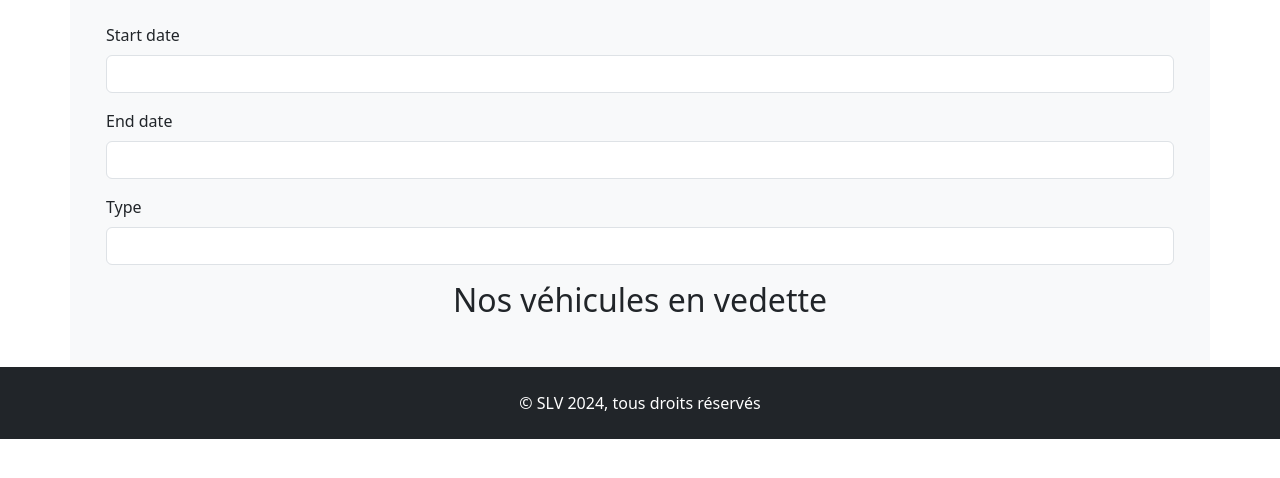
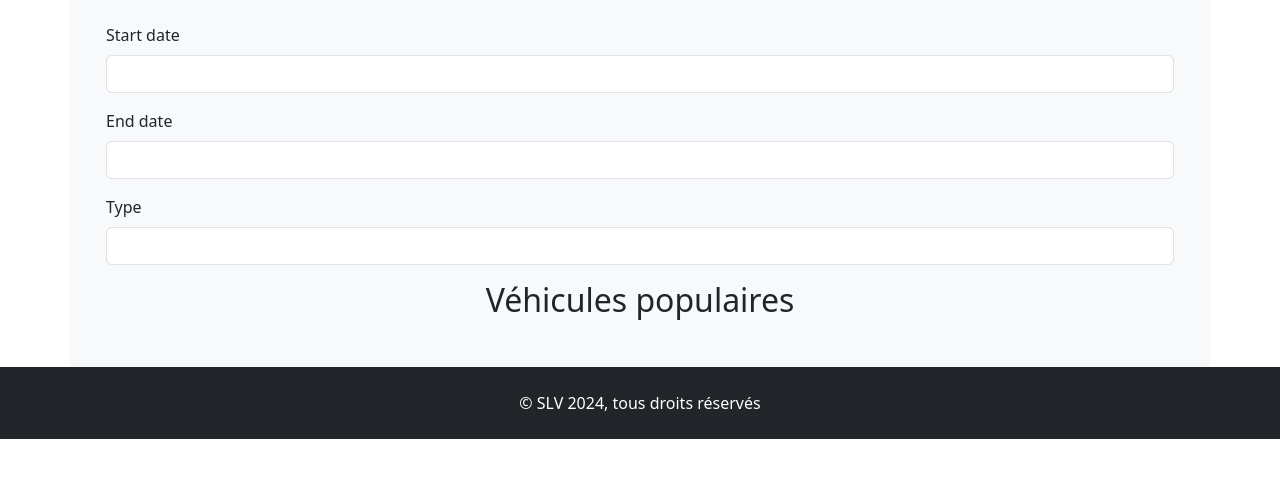
Before and after one commit to hellodamien/slv, a Symfony app: template templates/home/index.html.twig in a window 1280 px wide. Shown: the part 142-620 px from the top of the page. Run offline with Twig, Linux system fonts and the light colour scheme; the template is opened without the code that fills it, so the values that code supplies are empty; form fields are guessed from the names that the template uses; style sheets or scripts are compiled from the project's sources; some libraries are stand-ins or nearby versions.

Commit message:
Update index.html.twig

```diff
--- a/templates/home/index.html.twig
+++ b/templates/home/index.html.twig
@@ -13,7 +13,7 @@
         {% if hasUsedFilter %}
             <h2 class="align-self-center">Des véhicules qui vous correspondent</h2>
         {% else %}
-            <h2 class="align-self-center">Nos véhicules en vedette</h2>
+            <h2 class="align-self-center">Véhicules populaires</h2>
         {% endif %}
 
         <div class="d-flex flex-column justify-content-evenly m-2">
```
